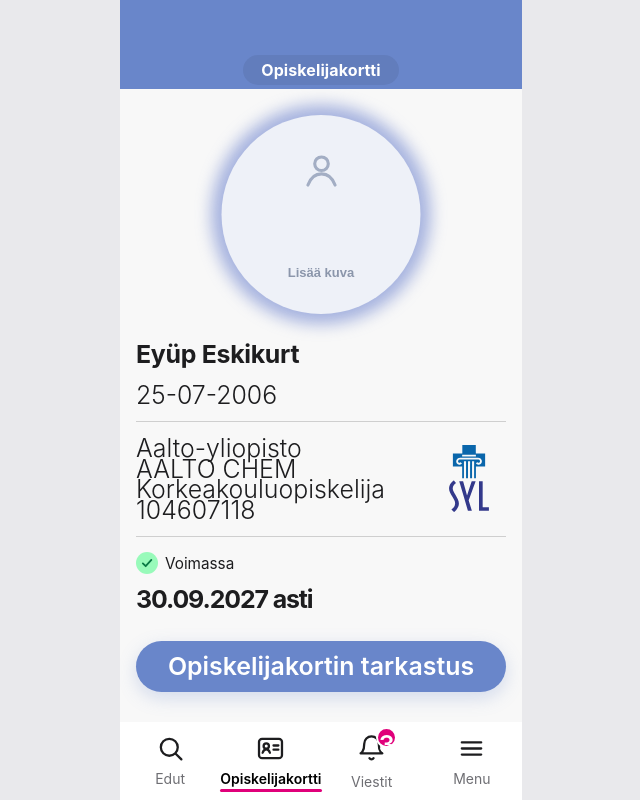
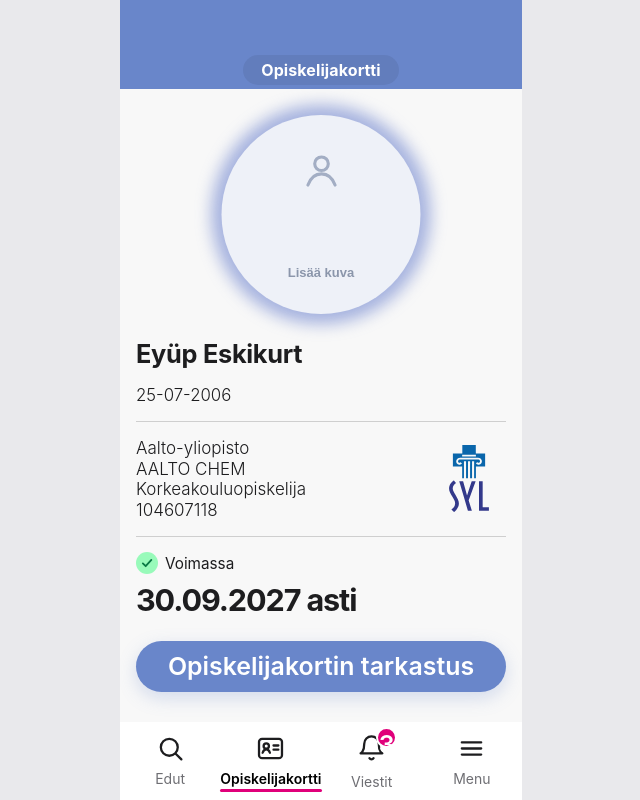
Before and after one commit to harunhusey556-hub/opiskelijakortti-app, a plain HTML site: page index.html in a window 1280 px wide. Shown: the whole page, without its empty margins (319-959 px from the left). Drawn offline with Linux system fonts and the light colour scheme; a web font is replaced by a local one.

Commit message:
metin font boyutlari duzeltildi (yanlislikla 24.9px olmuslar)

```diff
--- a/styles.css
+++ b/styles.css
@@ -157,7 +157,7 @@
 .card-body { padding: 9.6px 16px 0; }
 
 .student-name {
-  font-size: 24.9px;             /* SF Pro: referans genisligi 169.02 css */
+  font-size: 25.35px;             /* SF Pro: referans genisligi 169.02 css */
   font-weight: 700;
   letter-spacing: -0.3px;
   color: #1d1d1f;
@@ -165,7 +165,7 @@
 }
 
 .student-birth {
-  font-size: 24.9px;             /* SF Pro: referans genisligi 95.93 css */
+  font-size: 16.81px;             /* SF Pro: referans genisligi 95.93 css */
   font-weight: 340;
   color: var(--ink);
   margin-top: 14.5px;
@@ -184,7 +184,7 @@
   padding: 13.85px 17px 0 0;
 }
 .school-info {
-  font-size: 24.9px;
+  font-size: 17px;
   font-weight: 340;
   line-height: 20.5px;
   color: var(--ink);
@@ -210,7 +210,7 @@
 .status-text { font-size: 15.27px; font-weight: 370; color: var(--ink); }
 
 .valid-date {
-  font-size: 24.9px;             /* SF Pro: referans genisligi 223.27 css */
+  font-size: 30.56px;             /* SF Pro: referans genisligi 223.27 css */
   font-weight: 700;
   letter-spacing: -1.1px;
   color: #1d1d1f;
```
